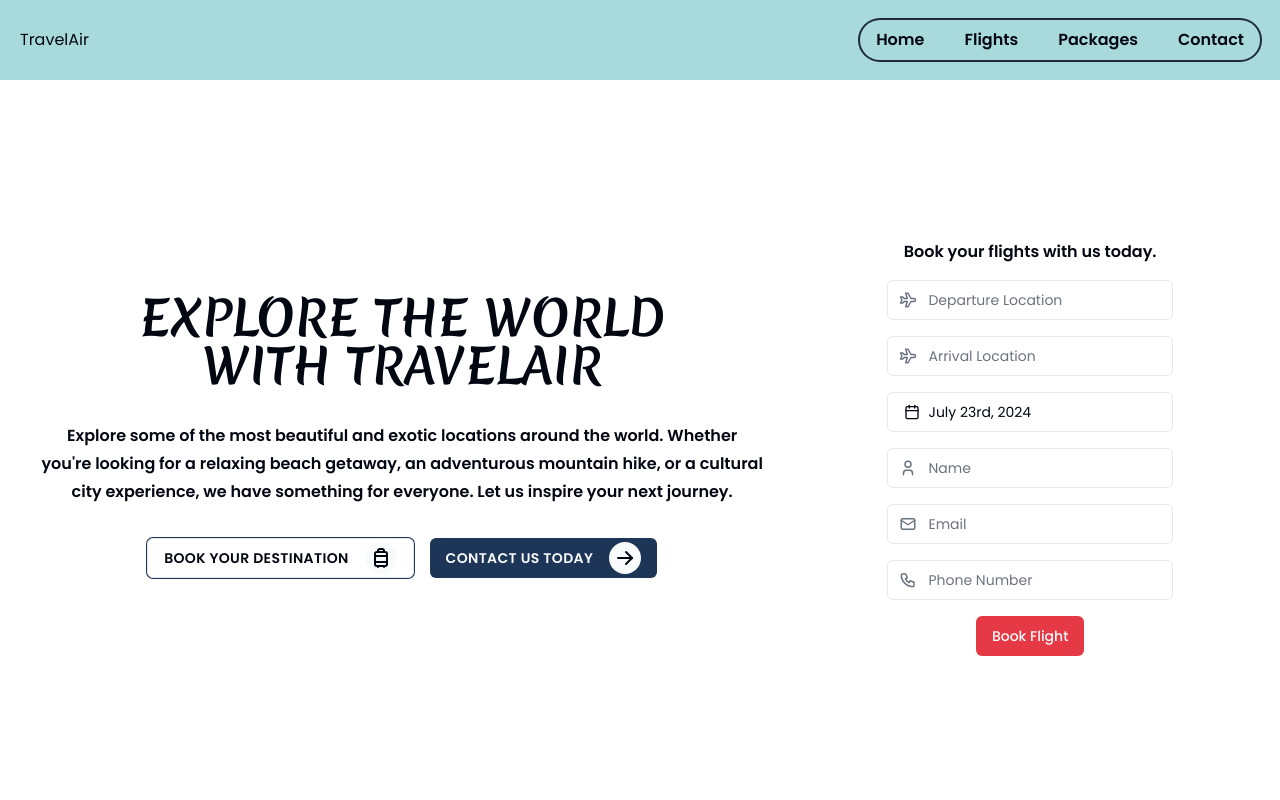
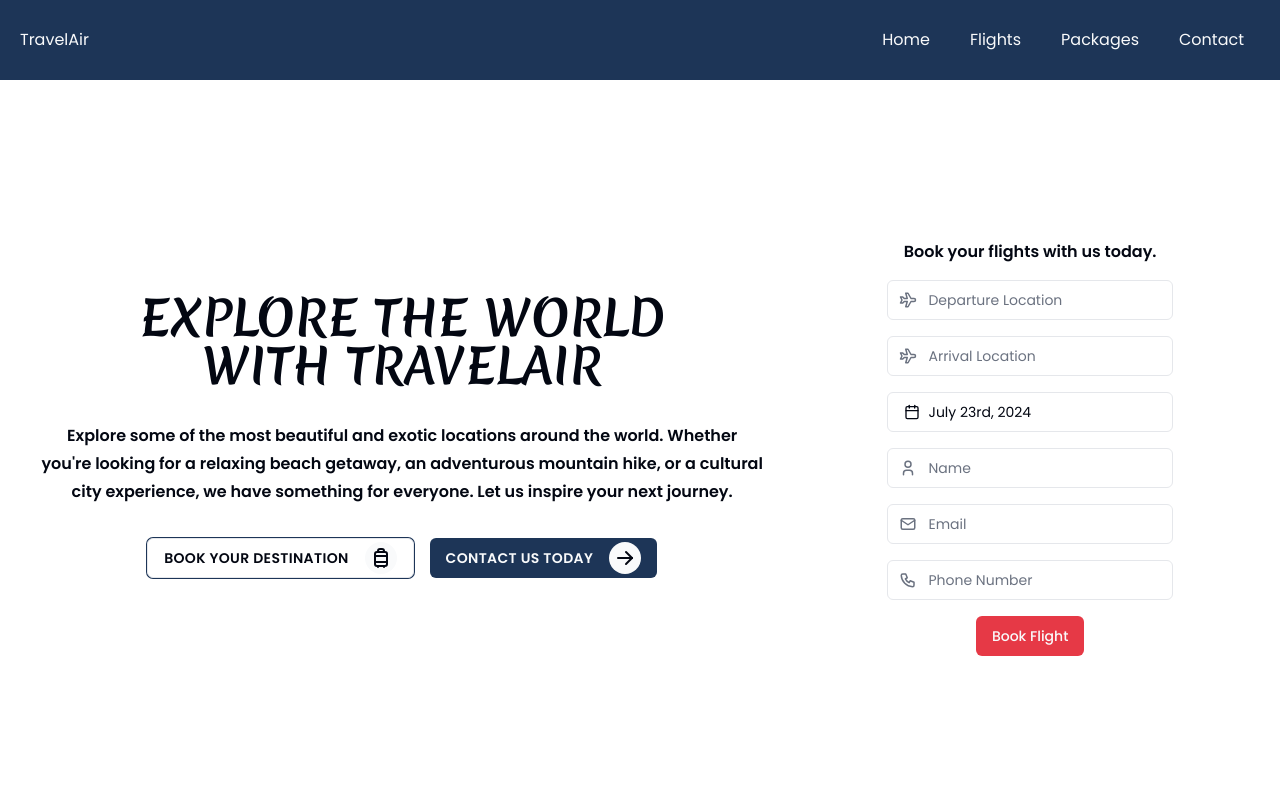
Before and after one commit to cmotanya/skytravel, a Next.js app: page / in a window 1280 px wide. Shown: the top 800 px of the page. Built offline with nearby package versions, Linux system fonts and the light colour scheme.

Commit message:
added font-weights

```diff
--- a/app/components/nav-desktop.tsx
+++ b/app/components/nav-desktop.tsx
@@ -15,7 +15,7 @@ const DesktopNav = () => {
     };
 
     return (
-        <nav className="hidden overflow-hidden rounded-full text-lg ring-2 ring-gray-800 md:flex">
+        <nav className="hidden overflow-hidden rounded-full text-lg ring-0 md:flex">
             <ul className="flex items-center gap-2">
                 {nav_elements.map((item) => {
                     return (
@@ -26,7 +26,7 @@ const DesktopNav = () => {
                             <Link
                                 href={item.href}
                                 className={cn(
-                                    "hover:bg-primary-foreground flex w-full items-center justify-around rounded-full px-4 py-2 text-base font-semibold hover:text-primary"
+                                    "flex w-full items-center justify-around rounded-full px-4 py-2 text-base hover:bg-primary-foreground hover:text-primary"
                                 )}
                             >
                                 {item.name}
--- a/app/header.tsx
+++ b/app/header.tsx
@@ -30,7 +30,9 @@ const Header = () => {
         <header
             className={cn(
                 "duration-400 fixed z-[9999] flex h-20 w-full items-center justify-between px-5 transition-colors",
-                hasScrolled ? "bg-[#457b9d] shadow-2xl" : "bg-[#a8dadc]"
+                hasScrolled
+                    ? "bg-[#457b9d] shadow-2xl"
+                    : "bg-[#1d3557] text-gray-50"
             )}
         >
             <Link href="/">TravelAir</Link>
--- a/app/page.tsx
+++ b/app/page.tsx
@@ -30,7 +30,7 @@ export default function Home() {
                         >
                             EXPLORE THE WORLD WITH TRAVELAIR
                         </h1>
-                        <p className="leading-7 font-semibold">
+                        <p className="leading-7 md:font-semibold">
                             Explore some of the most beautiful and exotic
                             locations around the world. Whether you&apos;re
                             looking for a relaxing beach getaway, an adventurous
```
